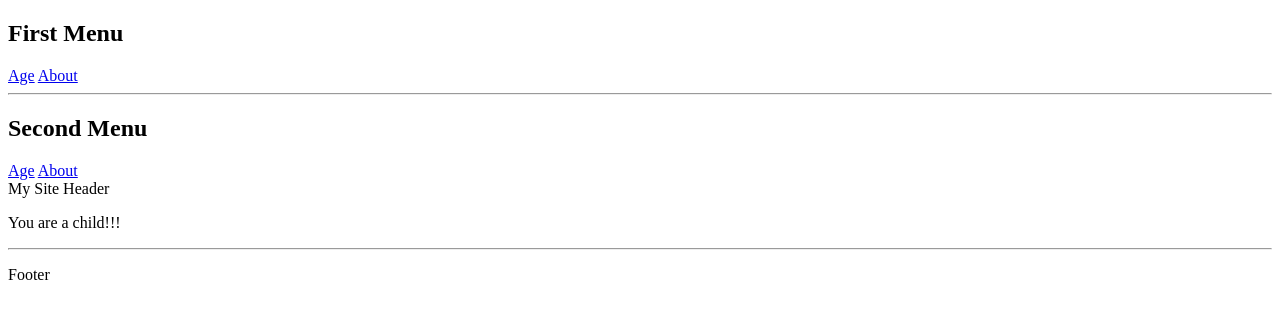
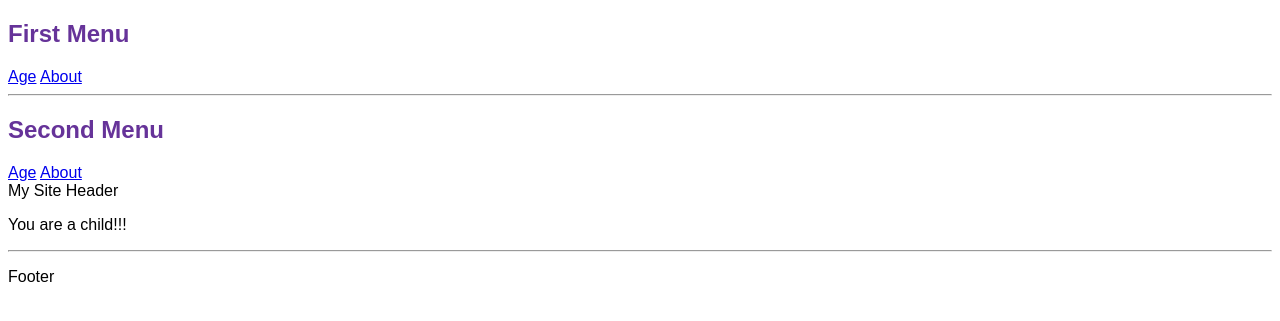
Before and after one commit to builuk/Lesson21_Lesson22, a Django app: page /age/ in a window 1280 px wide. Shown: the top 321 px of the page. Run offline with Django 5.2, Linux system fonts and the light colour scheme.

Commit message:
Style CSS

```diff
--- /dev/null
+++ b/mysite/main/static/main/style.css
@@ -0,0 +1,13 @@
+body {
+    font-family: sans-serif;
+}
+h1 {
+    color: darkblue;
+}
+h2 {
+    color: green;
+}
+
+h2 {
+    color: rebeccapurple;
+}
--- a/mysite/main/templates/main/base.html
+++ b/mysite/main/templates/main/base.html
@@ -5,6 +5,7 @@
 <head>
     <meta charset="UTF-8">
     <title>{% block title %} My Site {% endblock %}</title>
+    <link rel="stylesheet" href="{% static 'main/style.css' %}">
 </head>
 <body>
     <h2>First Menu</h2>
--- a/mysite/mysite/settings.py
+++ b/mysite/mysite/settings.py
@@ -117,6 +117,10 @@ USE_TZ = True
 
 STATIC_URL = 'static/'
 
+STATICFILES_DIRS = [
+    BASE_DIR / 'static',
+]
+
 # Default primary key field type
 # https://docs.djangoproject.com/en/5.2/ref/settings/#default-auto-field
 
```
